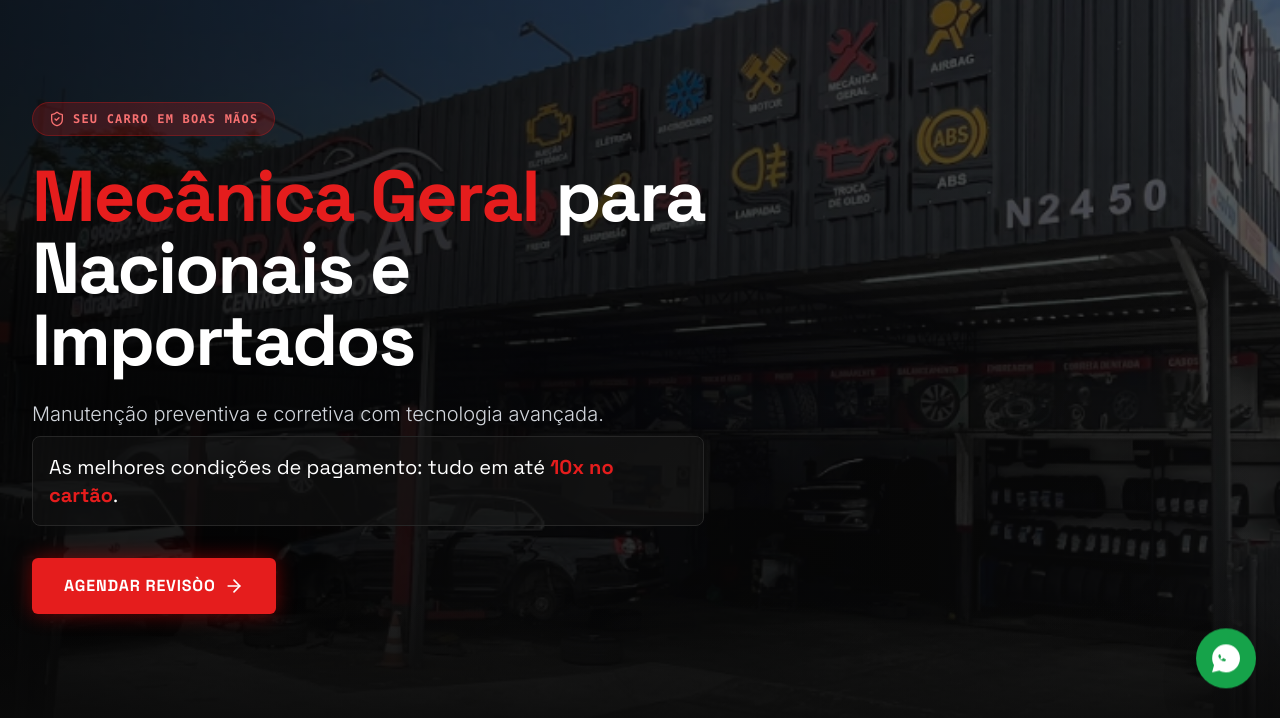
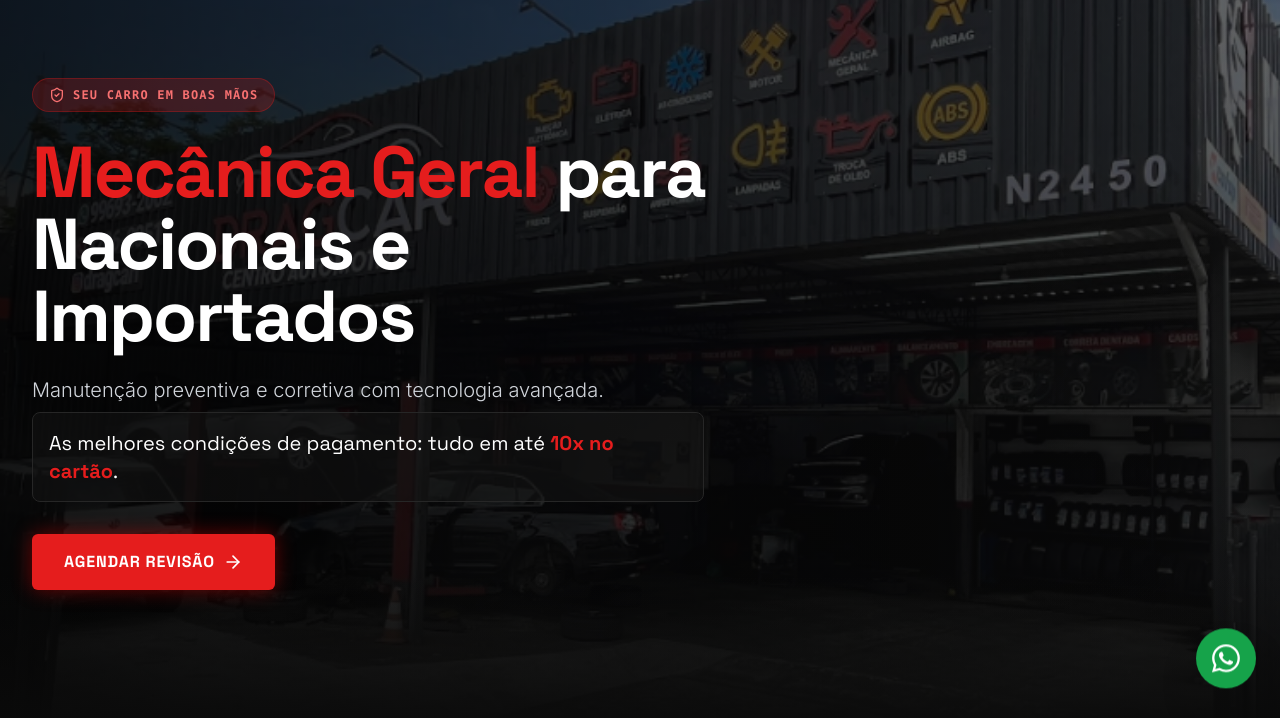
Before and after one commit to mareflow/lp-dragcar, a plain HTML site: page index.html in a window 1280 px wide. Shown: the part 82-800 px from the top of the page. Drawn offline with nearby package versions, Linux system fonts and the light colour scheme.

Commit message:
Update layout, colors, typos, and add WhatsApp logo

```diff
--- a/index.html
+++ b/index.html
@@ -1,4 +1,4 @@
-�<!DOCTYPE html>
+<!DOCTYPE html>
 <html lang="pt-BR" class="scroll-smooth">
 
 <head>
@@ -270,7 +270,7 @@
                 <div class="hero-text-intro hero-delay-3 flex flex-col sm:flex-row gap-4 md:justify-start">
                     <a href="#contact-booking"
                         class="flex items-center justify-center gap-2 bg-brand-red hover:bg-brand-red-hover text-white px-8 py-4 rounded-md text-base font-extrabold tracking-wider shadow-[0_0_20px_rgba(255,0,0,0.4)] hover:shadow-[0_0_30px_rgba(255,0,0,0.6)] hover:-translate-y-1 transition-all font-display">
-                        AGENDAR REVISÒO
+                        AGENDAR REVISÃO
                         <i data-lucide="arrow-right" class="h-5 w-5"></i>
                     </a>
                 </div>
@@ -279,7 +279,7 @@
     </section>
 
     <!-- FREIOS SECTION -->
-    <!-- REVISÒO GERAL SECTION -->
+    <!-- REVISÃO GERAL SECTION -->
     <section id="revisao" class="py-24 bg-dark-bg border-t border-dark-border overflow-hidden">
         <div class="max-w-7xl mx-auto px-4 sm:px-6 lg:px-8">
             <div class="text-center max-w-3xl mx-auto mb-16 reveal-up">
@@ -842,9 +842,8 @@
     <a href="https://wa.me/5548996932062?text=Olá,%20gostaria%20de%20agendar%20um%20serviço." target="_blank"
         class="fixed bottom-6 right-6 z-50 bg-green-600 hover:bg-green-700 p-4 rounded-full shadow-2xl transition-all flex items-center justify-center anim-float"
         aria-label="Fale conosco no WhatsApp">
-        <svg class="h-7 w-7 text-white fill-current" viewBox="0 0 24 24">
-            <path
-                d="M.057 24l1.687-6.163c-1.041-1.804-1.588-3.849-1.587-5.946C.06 5.348 5.397.01 12.008.01c3.202.001 6.212 1.246 8.477 3.514 2.266 2.268 3.507 5.28 3.505 8.484-.004 6.657-5.34 11.997-11.953 11.997-2.005-.001-3.973-.502-5.733-1.455L0 24zm6.79-11.767c.186-.312.373-.52.56-.728.188-.208.25-.312.374-.52.125-.208.062-.375-.031-.563l-.701-1.687c-.1-.24-.2-.2-.293-.204h-.293c-.1 0-.271.037-.417.186-.146.15-.562.548-.562 1.332 0 .785.573 1.543.652 1.647.08.104 1.116 1.705 2.721 2.399.38.163.678.261.91.335.383.121.731.104 1.006.063.307-.046.942-.385 1.077-.758.136-.375.136-.697.095-.758-.04-.062-.146-.104-.307-.186l-1.859-.916c-.146-.073-.255-.104-.365.063l-.802 1.002c-.104.135-.208.156-.375.073-1.684-.843-2.613-1.928-3.08-2.736z" />
+        <svg class="h-7 w-7 text-white fill-current" viewBox="0 0 16 16" xmlns="http://www.w3.org/2000/svg">
+            <path d="M13.601 2.326A7.85 7.85 0 0 0 7.994 0C3.627 0 .068 3.558.064 7.926c0 1.399.366 2.76 1.057 3.965L0 16l4.204-1.102a7.9 7.9 0 0 0 3.79.965h.004c4.368 0 7.926-3.558 7.93-7.93A7.9 7.9 0 0 0 13.6 2.326zM7.994 14.521a6.6 6.6 0 0 1-3.356-.92l-.24-.144-2.494.654.666-2.433-.156-.251a6.56 6.56 0 0 1-1.007-3.505c0-3.626 2.957-6.584 6.591-6.584a6.56 6.56 0 0 1 4.66 1.931 6.56 6.56 0 0 1 1.928 4.66c-.004 3.639-2.961 6.592-6.592 6.592m3.615-4.934c-.197-.099-1.17-.578-1.353-.646-.182-.065-.315-.099-.445.099-.133.197-.513.646-.627.775-.114.133-.232.148-.43.05-.197-.1-.836-.308-1.592-.985-.59-.525-.985-1.175-1.103-1.372-.114-.198-.011-.304.088-.403.087-.088.197-.232.296-.346.1-.114.133-.198.198-.33.065-.134.034-.248-.015-.347-.05-.099-.445-1.076-.612-1.47-.16-.389-.323-.335-.445-.34-.114-.007-.247-.007-.38-.007a.73.73 0 0 0-.529.247c-.182.198-.691.677-.691 1.654s.71 1.916.81 2.049c.098.133 1.394 2.132 3.383 2.992.47.205.84.326 1.129.418.475.152.904.129 1.246.08.38-.058 1.171-.48 1.338-.943.164-.464.164-.86.114-.943-.049-.084-.182-.133-.38-.232"/>
         </svg>
     </a>
 
```
